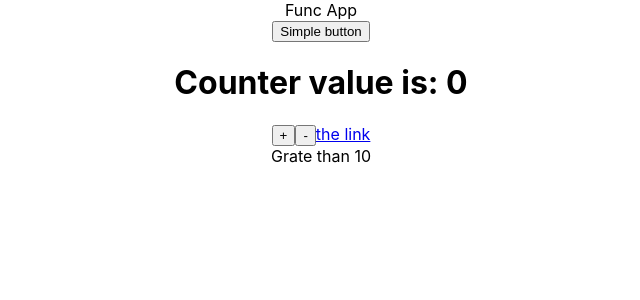
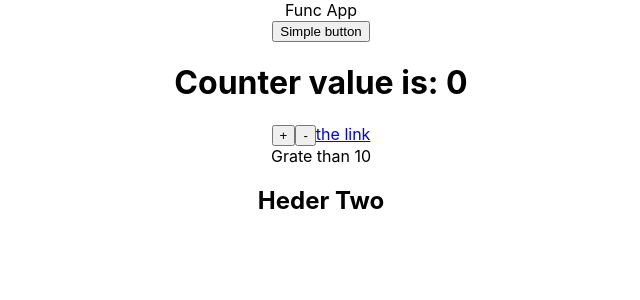
Before and after one commit to Abubjazov/React_JS, a React (Create React App) app: page / in a window 1280 px wide. Shown: the top 300 px of the page, without its empty margins (319-959 px from the left). Built offline with nearby package versions, Linux system fonts and the light colour scheme.

Commit message:
topic: conditional rendering

```diff
--- a/src/App.js
+++ b/src/App.js
@@ -24,6 +24,8 @@ export class AppClass extends Component {
 	}
 
 	render() {
+		const val = null
+
 		return (
 			<div className='App' onClick={this.handleClick2}>
 				<CounterButton child={<Button />}>
@@ -31,6 +33,8 @@ export class AppClass extends Component {
 				</CounterButton>
 				<MyLink onClick={this.handleClick} />
 				<ValidationMsg val={11} />
+				{val != null ? <h2>Heder One</h2> : <h2>Heder Two</h2>}
+				{val && <h2>Heder Three</h2>}
 			</div>
 		)
 	}
```
